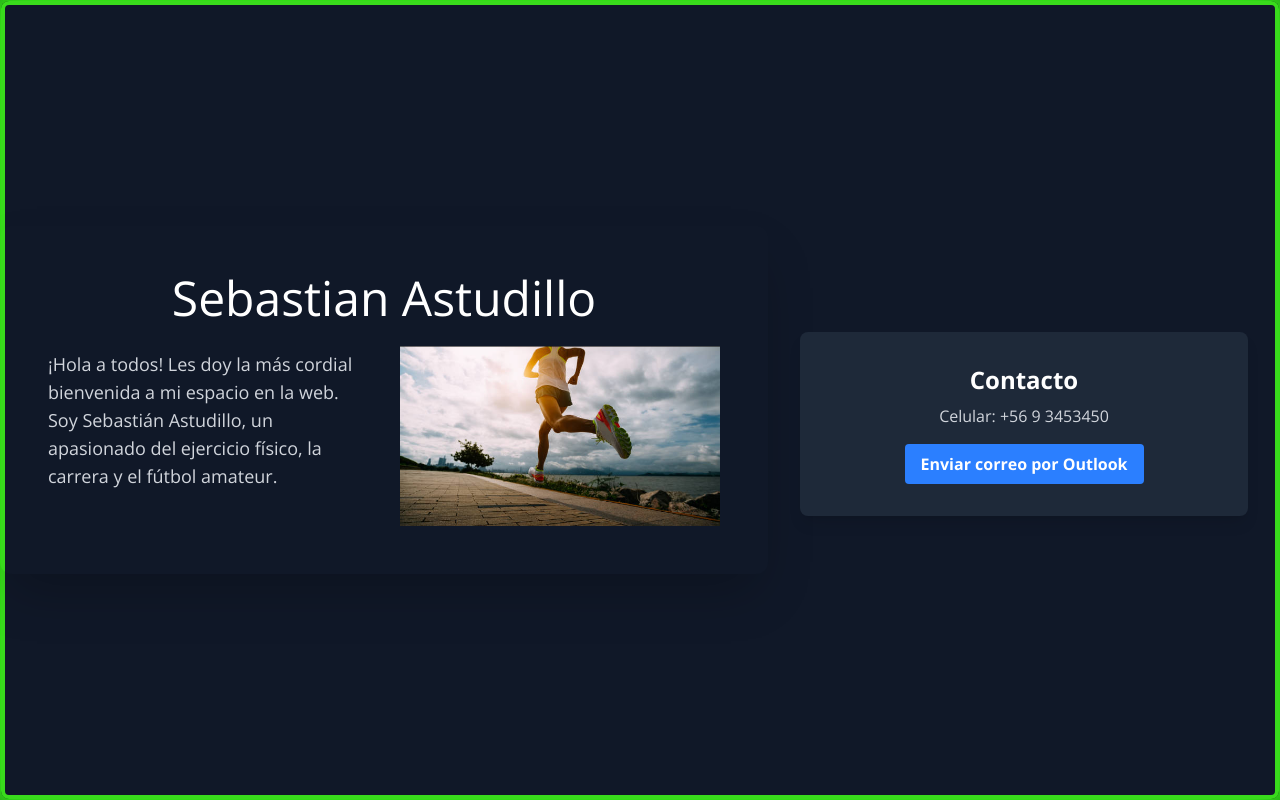
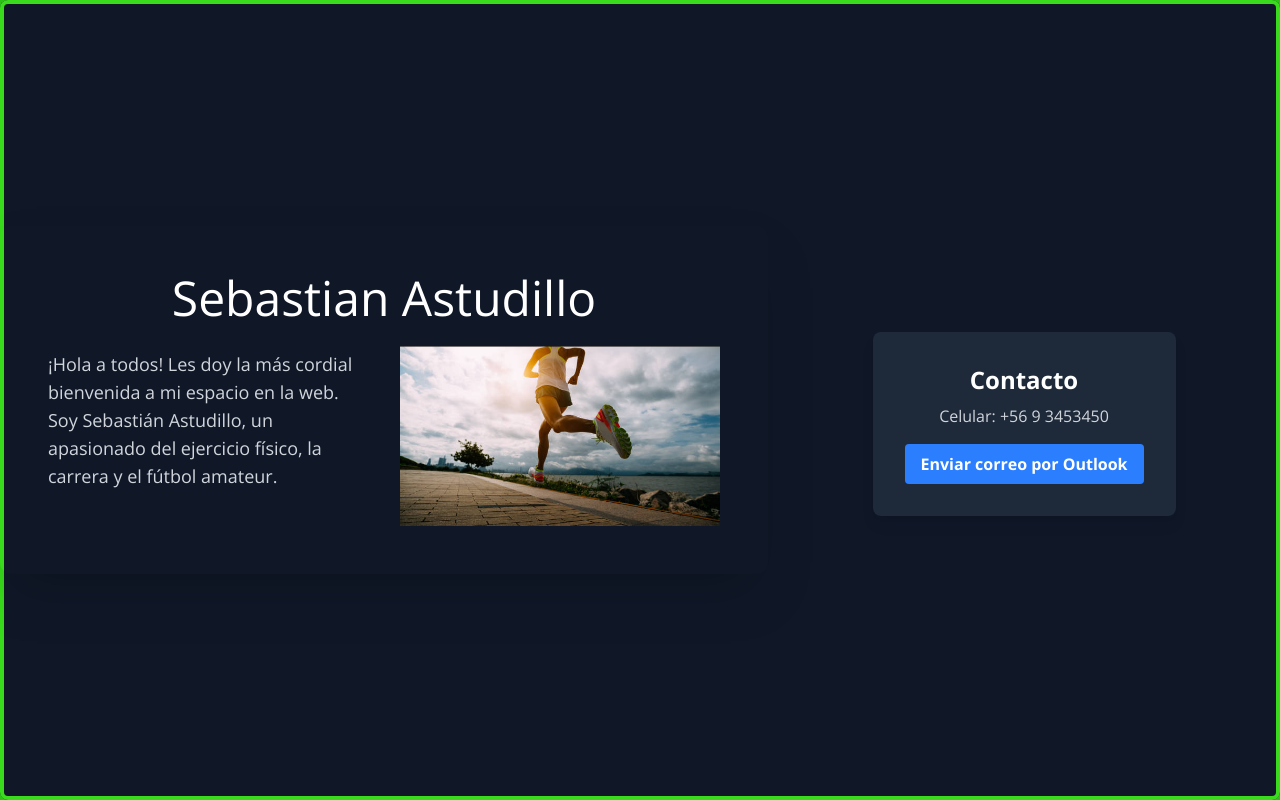
Before and after one commit to martinoremonje/sebastian-astudillo, a React (Vite) app: page / in a window 1280 px wide. Built offline with nearby package versions, Linux system fonts and the light colour scheme.

Commit message:
arreglo div contacto sm

```diff
--- a/src/App.jsx
+++ b/src/App.jsx
@@ -9,9 +9,7 @@ function MiComponente() {
   }, []);
 
   return (
-
     <>
-
       <div className="bg-gray-900 min-h-screen flex flex-col sm:flex-row items-center justify-center relative">
         <div data-aos="fade-up" className="p-8 sm:p-12 rounded-xl shadow-2xl z-10 w-full sm:w-4/5 max-w-3xl">
           <h1 className="text-4xl sm:text-5xl text-white text-center mb-6">Sebastian Astudillo</h1>
@@ -22,7 +20,7 @@ function MiComponente() {
             <img src={running} alt="running photo" className="w-full sm:w-80" />
           </div>
         </div>
-      <div className="mt-12 w-full sm:w-1/2 max-w-md mx-auto text-center p-8 rounded-lg shadow-lg bg-gray-800 z-20">
+        <div className="mt-12 mx-auto text-center p-8 rounded-lg shadow-lg bg-gray-800 z-20">
           <h3 className="text-white font-bold mb-2 text-2xl">Contacto</h3>
           <p className="text-gray-300 mb-4">Celular: +56 9 3453450</p>
           <button
@@ -34,9 +32,8 @@ function MiComponente() {
             Enviar correo por Outlook
           </button>
         </div>
-
+        <div className="absolute inset-0 border-4 border-green-400 neon-border rounded-lg z-0"></div>
       </div>
-    <div className="absolute inset-px border-4 border-green-400 neon-border rounded-lg z-0"></div>
     </>
   );
 }
```
Lines whose indentation alone changed are shown as unchanged.
